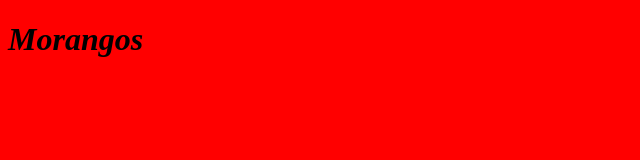
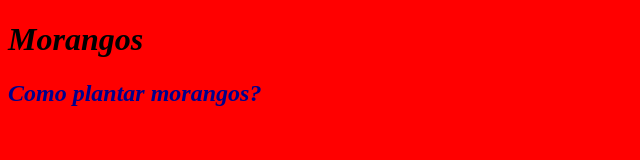
Before and after one commit to Le2006faria/morangos, a plain HTML site: page ondex.html in a window 1280 px wide. Shown: the whole page, without its empty margins (0-640 px from the left). Drawn offline with Linux system fonts and the light colour scheme.

Commit message:
adicionando uma pergunta ao documento

```diff
--- a/estilo.css
+++ b/estilo.css
@@ -5,3 +5,7 @@ h1{
     color: black;
     font-style: oblique;
 }
+h2{
+    color:darkblue;
+    font-style: italic;
+}
--- a/ondex.html
+++ b/ondex.html
@@ -8,6 +8,7 @@
 </head>
 <body>
     <h1>Morangos</h1>
+    <h2>Como plantar morangos?</h2>
 
 </body>
 </html>
```
